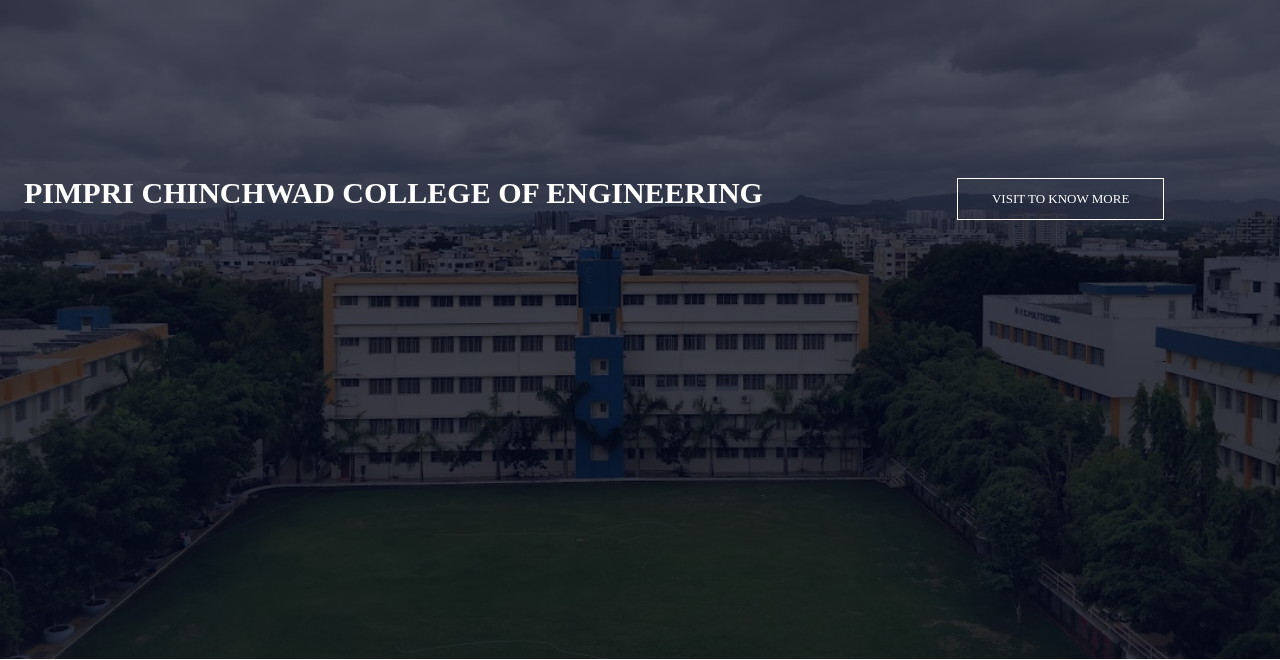
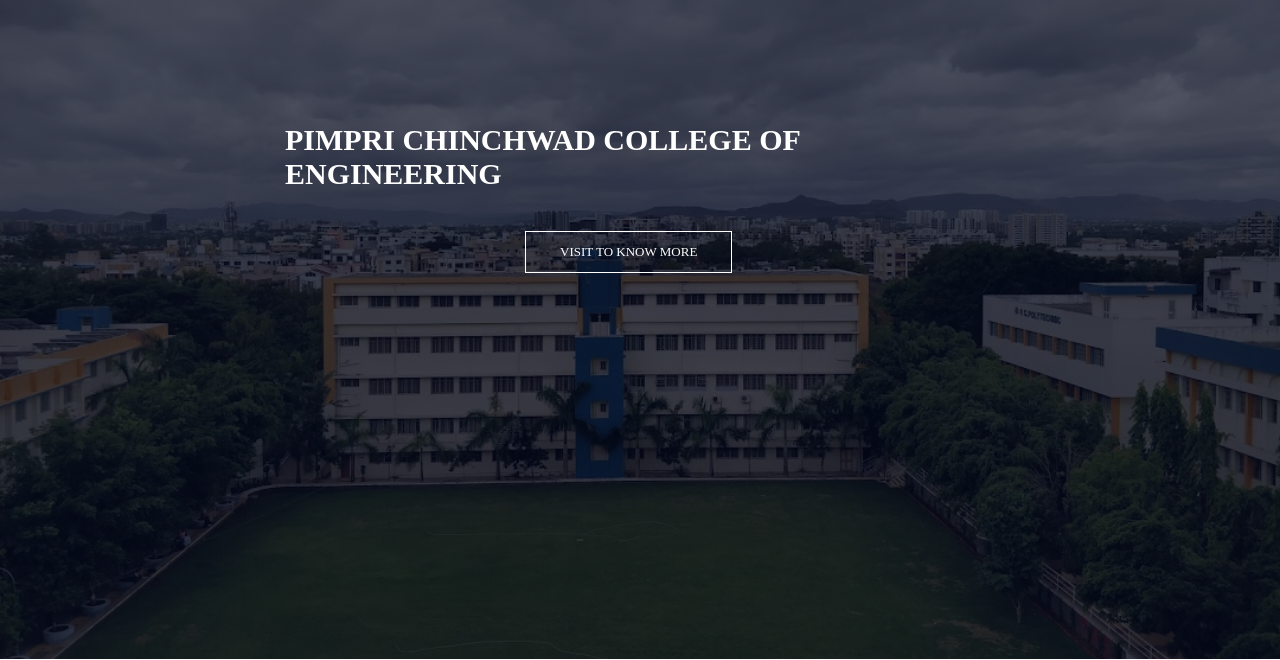
Before and after one commit to Ghanshyam444/PCCOE_LRDC, a plain HTML site: page index.html in a window 1280 px wide. Shown: the part 141-801 px from the top of the page. Drawn offline with Linux system fonts and the light colour scheme.

Commit message:
Final Commit 2

```diff
--- a/style.css
+++ b/style.css
@@ -57,7 +57,7 @@ nav img {
 }
 
 .text-box {
-    width: 90%;
+    width:  :90%;
     color: #fff;
     /* position: absolute; */
     top: 50%;
```
